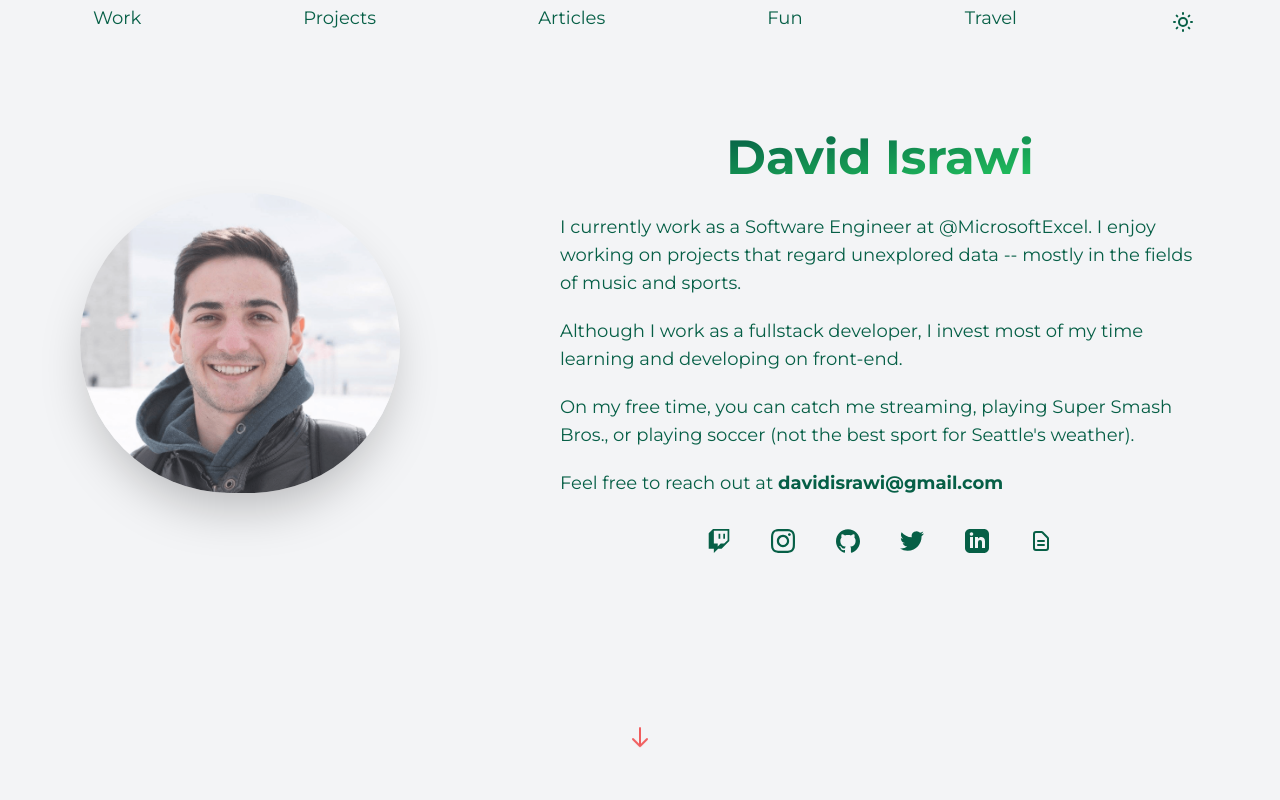
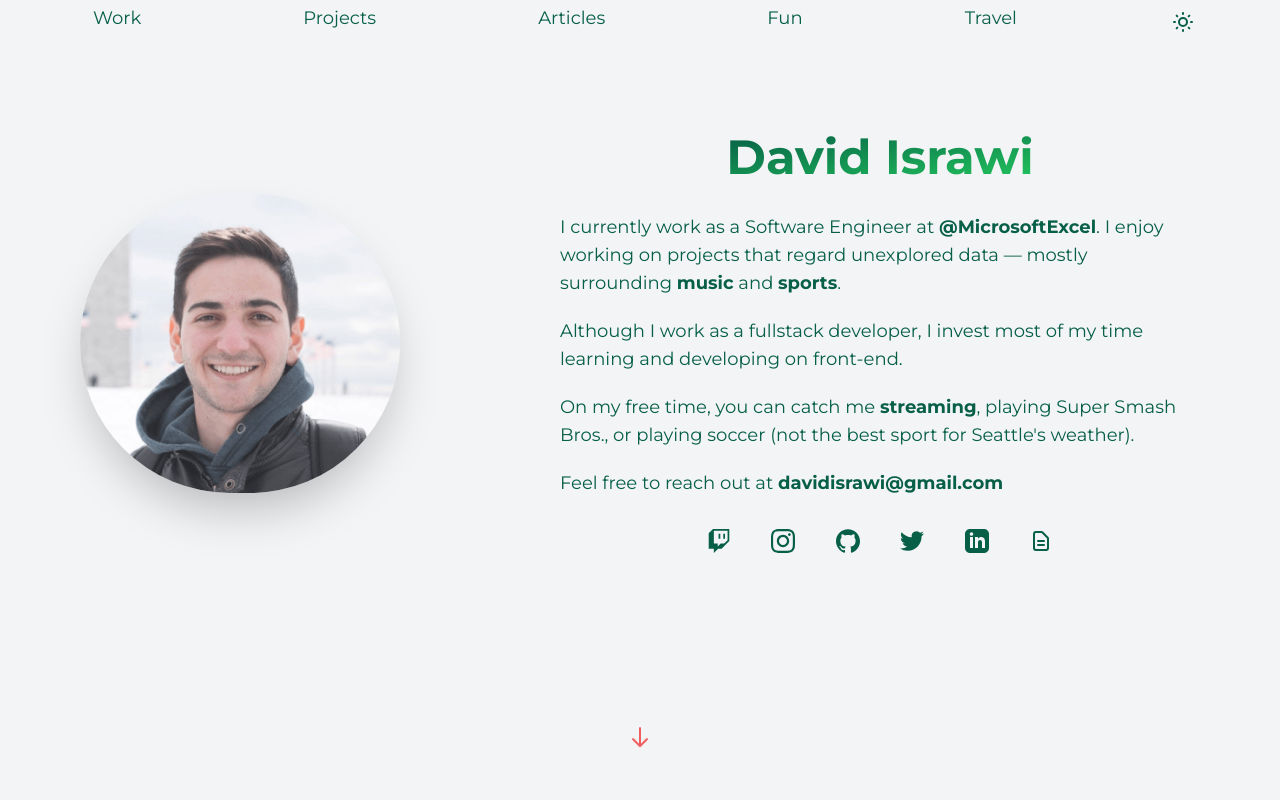
Before and after one commit to DavidIsrawi/Portfolio, a React (Create React App) app: page / in a window 1280 px wide. Shown: the top 800 px of the page. Built offline with nearby package versions, Linux system fonts and the light colour scheme.

Commit message:
fix typos plus rich text for intro

```diff
--- a/src/App.tsx
+++ b/src/App.tsx
@@ -3,7 +3,7 @@ import { Toolbar } from './Toolbar'
 import { FrontPage } from './FrontPage'
 import { Footer } from './Footer'
 import { Content } from './Content'
-import { TravelContainer } from './MarpsLists'
+import { TravelContainer } from './MapLists'
 
 function App() {
   const [showNameOnToolbar, setShowNameOnToolbar] = React.useState(true)
--- a/src/FrontPage.tsx
+++ b/src/FrontPage.tsx
@@ -69,13 +69,11 @@ const ProfileDescription = () => {
     return (
         <p tabIndex={0}>
             {
-                userProfile.about.map(sentence => {
-                    return <p className="mb-5">{sentence}</p>
-                })
+                <div>{userProfile.about}</div>
             }
             {
                 userProfile.email ?
-                    <p>Feel free to reach out at <a className="font-bold border-transparent transition-all duration-400 border-b-4 hover:border-accent focus:border-accent" href={`mailto:${userProfile.email}`}>{userProfile.email}</a></p>
+                    <p>Feel free to reach out at <a className="imply_hyperlink" href={`mailto:${userProfile.email}`}>{userProfile.email}</a></p>
                     :
                     null
             }
--- a/src/index.css
+++ b/src/index.css
@@ -13,3 +13,9 @@
     @apply text-2xl;
   }
 }
+
+@layer components {
+  .imply_hyperlink {
+    @apply font-bold border-transparent transition-all border-b-4 hover:border-accent focus:border-accent;
+  }
+}
--- a/src/utils/DataModel.ts
+++ b/src/utils/DataModel.ts
@@ -35,7 +35,7 @@ export interface ContentItemLinks {
 
 export interface UserProfile {
     name: string,
-    about: string[],
+    about: JSX.Element,
     description: string,
     email: string,
     img: string,
--- a/src/utils/UserProfile.ts
+++ /dev/null
@@ -1,14 +0,0 @@
-import { UserProfile } from "./DataModel";
-
-export const userProfile: UserProfile = {
-    name: "David Israwi",
-    about: [`I currently work as a Software Engineer at @MicrosoftExcel. I enjoy working on projects that regard unexplored data -- mostly in the fields of music and sports.`,
-
-    `Although I work as a fullstack developer, I invest most of my time learning and developing on front-end.`,
-
-    `On my free time, you can catch me streaming, playing Super Smash Bros., or playing soccer (not the best sport for Seattle's weather).`],
-    description: "Welcome! This is my new page, I'm learning how to program with Tailwind CSS",
-    email: "davidisrawi@gmail.com",
-    img: './assets/ProfilePic.jpg',
-    resume: 'https://drive.google.com/file/d/0BxHec4yAhjE_TExsYjlRbUcyLVU/view?usp=sharing&resourcekey=0-XjRa57thfhaPssVyodLjjQ'
-}
--- /dev/null
+++ b/src/utils/UserProfile.tsx
@@ -0,0 +1,24 @@
+import { UserProfile } from "./DataModel";
+
+const about: JSX.Element = (
+    <div>
+        <p className="mb-5">
+            I currently work as a Software Engineer at <strong><a className='imply_hyperlink' href='https://twitter.com/msexcel'>@MicrosoftExcel</a></strong>. I enjoy working on projects that regard unexplored data — mostly surrounding <a className='imply_hyperlink' href='https://davidisrawi.github.io/harmonic-visualizer/'>music</a> and <a className='imply_hyperlink' href='http://mlsanalytics.surge.sh/'>sports</a>.
+        </p>
+        <p className="mb-5">
+        Although I work as a fullstack developer, I invest most of my time learning and developing on front-end.
+        </p>
+        <p className="mb-5">
+        On my free time, you can catch me <a className='imply_hyperlink' href='https://www.twitch.tv/dahveed_iy'>streaming</a>, playing Super Smash Bros., or playing soccer (not the best sport for Seattle's weather).
+        </p>
+    </div>
+);
+
+export const userProfile: UserProfile = {
+    name: "David Israwi",
+    about: about,
+    description: "Welcome! This is my new page, I'm learning how to program with Tailwind CSS",
+    email: "davidisrawi@gmail.com",
+    img: './assets/ProfilePic.jpg',
+    resume: 'https://drive.google.com/file/d/0BxHec4yAhjE_TExsYjlRbUcyLVU/view?usp=sharing&resourcekey=0-XjRa57thfhaPssVyodLjjQ'
+}
```
Also changed, not shown: src/MapLists.tsx (renamed from src/MarpsLists.tsx).
